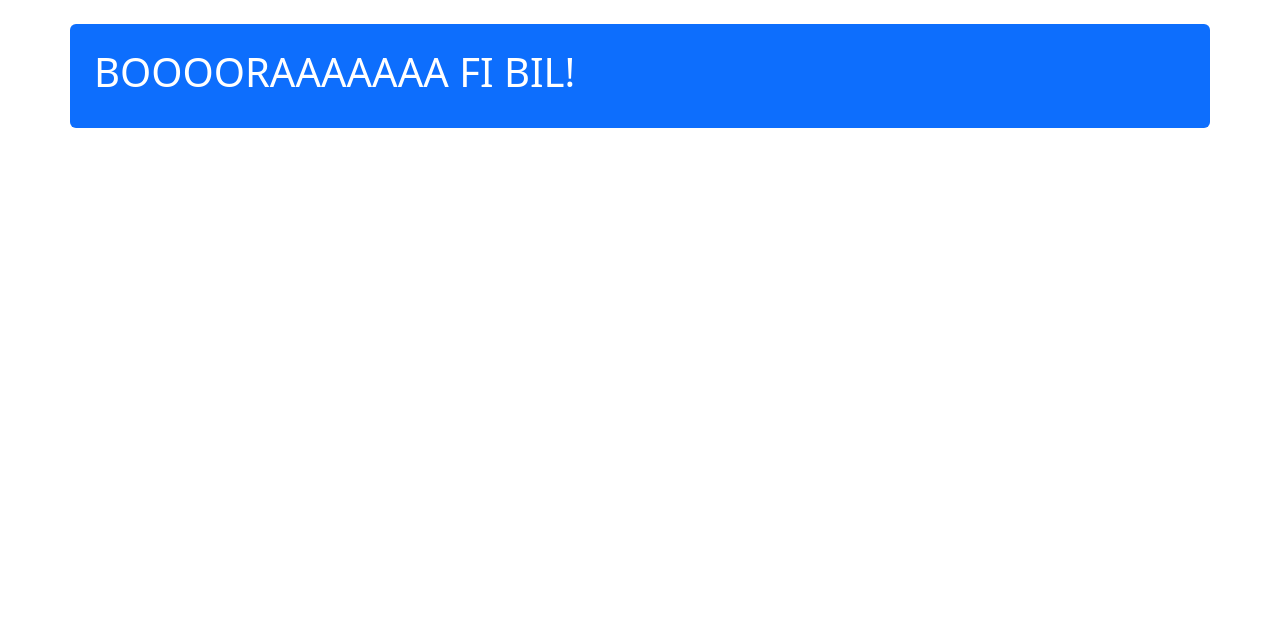
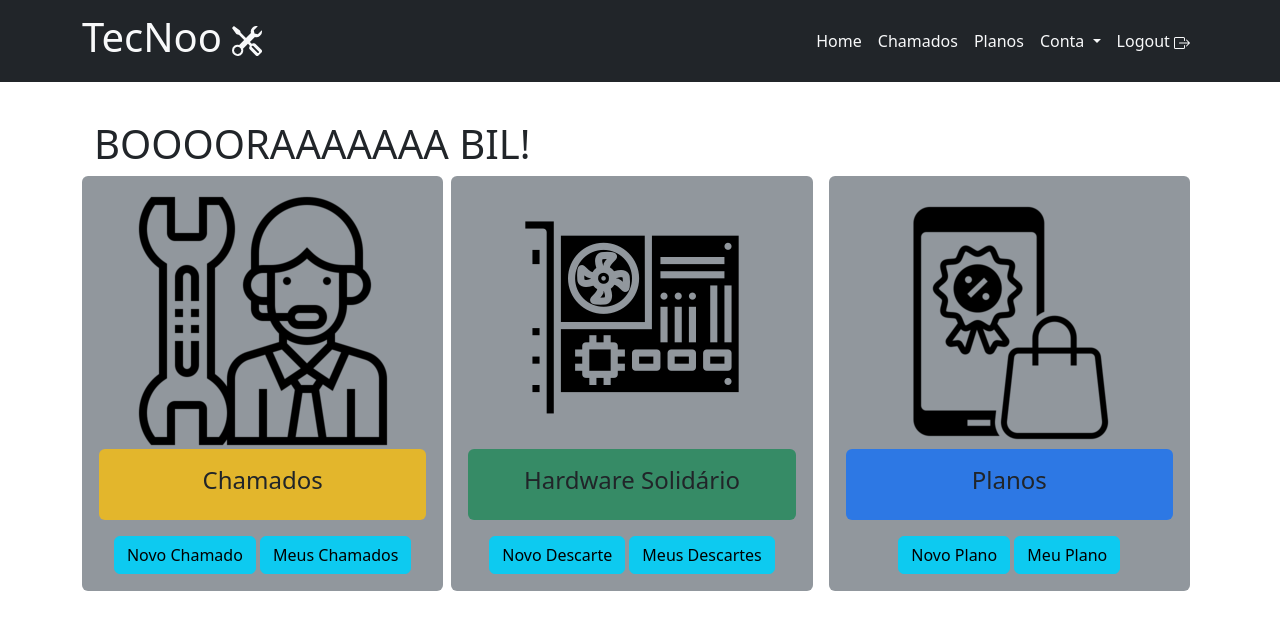
Before and after one commit to Ze-Edu/AppWebZe, a PHP site: page /client/index.php in a window 1280 px wide. Shown: the top 630 px of the page. Run offline with PHP 8.4, Linux system fonts and the light colour scheme.

Commit message:
implementando area do cliente

```diff
--- a/client/index.php
+++ b/client/index.php
@@ -1,23 +1,24 @@
+<?php
+//Inclui o sistema de autenticação
+//include('../php/acesso.php');
+//Inclui variável de ambiente
+include('../php/config_global.php');
+?>
+
 <!DOCTYPE html>
-<html lang="pt-BR">
+<html lang="en">
 <head>
-    <meta charset="UTF-8">
-    <meta http-equiv="X-UA-Compatible" content="IE=edge">
-    <meta name="viewport" content="width=device-width, initial-scale=1.0">
-    <link
-      href="https://cdn.jsdelivr.net/npm/bootstrap@5.2.1/dist/css/bootstrap.min.css"
-      rel="stylesheet"
-      integrity="sha384-iYQeCzEYFbKjA/T2uDLTpkwGzCiq6soy8tYaI1GyVh/UjpbCx/TYkiZhlZB6+fzT"
-      crossorigin="anonymous"
-    />
-    <link rel="stylesheet" href="../css/my_style.css" />
-    <title>Minha Área</title>
+  <meta charset="UTF-8">
+  <meta http-equiv="X-UA-Compatible" content="IE=edge">
+  <meta name="viewport" content="width=device-width, initial-scale=1.0">
+  <title><?php echo TECNOO; ?>&nbsp; Área Administrativa</title>
 </head>
 <body>
 
-<main class="container bg-primary text-white p-4 rounded my-4">
-    <h1>BOOOORAAAAAAA FI BIL!</h1>
-</main>
+<?php
+include('menu_cliente.php');
+include('menu_options_cliente.php');
+?>
 
 </body>
 </html>
--- /dev/null
+++ b/client/menu_cliente.php
@@ -0,0 +1,114 @@
+<!DOCTYPE html>
+<html lang="pt-BR">
+  <head>
+    <meta charset="UTF-8" />
+    <meta name="viewport" content="width=device-width, initial-scale=1.0" />
+    <link
+      href="https://cdn.jsdelivr.net/npm/bootstrap@5.2.1/dist/css/bootstrap.min.css"
+      rel="stylesheet"
+      integrity="sha384-iYQeCzEYFbKjA/T2uDLTpkwGzCiq6soy8tYaI1GyVh/UjpbCx/TYkiZhlZB6+fzT"
+      crossorigin="anonymous"
+    />
+    <link rel="stylesheet" href="css/my_style.css" />
+    <title>Tecnoo</title>
+  </head>
+  <body>
+
+    <!-- Inicio do header -->
+    <header>
+      <!-- Inicio do navbar -->
+      <nav class="navbar fixed-top navbar-expand-lg bg-dark">
+        <!-- Inicio container -->
+        <div class="container">
+          <a class="navbar-brand" href="#">
+            <h1 class="text-light bi bi-tools">
+              TecNoo
+              <svg
+                xmlns="http://www.w3.org/2000/svg"
+                width="30"
+                height="30"
+                fill="currentColor"
+                class="bi bi-tools"
+                viewBox="0 0 16 16"
+              >
+                <path
+                  d="M1 0 0 1l2.2 3.081a1 1 0 0 0 .815.419h.07a1 1 0 0 1 .708.293l2.675 2.675-2.617 2.654A3.003 3.003 0 0 0 0 13a3 3 0 1 0 5.878-.851l2.654-2.617.968.968-.305.914a1 1 0 0 0 .242 1.023l3.27 3.27a.997.997 0 0 0 1.414 0l1.586-1.586a.997.997 0 0 0 0-1.414l-3.27-3.27a1 1 0 0 0-1.023-.242L10.5 9.5l-.96-.96 2.68-2.643A3.005 3.005 0 0 0 16 3c0-.269-.035-.53-.102-.777l-2.14 2.141L12 4l-.364-1.757L13.777.102a3 3 0 0 0-3.675 3.68L7.462 6.46 4.793 3.793a1 1 0 0 1-.293-.707v-.071a1 1 0 0 0-.419-.814L1 0Zm9.646 10.646a.5.5 0 0 1 .708 0l2.914 2.915a.5.5 0 0 1-.707.707l-2.915-2.914a.5.5 0 0 1 0-.708ZM3 11l.471.242.529.026.287.445.445.287.026.529L5 13l-.242.471-.026.529-.445.287-.287.445-.529.026L3 15l-.471-.242L2 14.732l-.287-.445L1.268 14l-.026-.529L1 13l.242-.471.026-.529.445-.287.287-.445.529-.026L3 11Z"
+                />
+              </svg>
+            </h1>
+          </a>
+          <button
+            class="navbar-toggler"
+            type="button"
+            data-bs-toggle="collapse"
+            data-bs-target="#navbarSupportedContent"
+            aria-controls="navbarSupportedContent"
+            aria-expanded="false"
+            aria-label="Toggle navigation"
+          >
+            <span class="navbar-toggler-icon"></span>
+          </button>
+          <!-- Inicio menu -->
+          <div class="collapse navbar-collapse" id="navbarSupportedContent">
+            <ul class="navbar-nav ms-auto mb-2 mb-lg-0">
+              <li class="nav-item">
+                <a
+                  class="nav-link active text-light"
+                  aria-current="page"
+                  href="#"
+                  >Home</a
+                >
+              </li>
+              <li class="nav-item">
+                <a class="nav-link text-light" href="#contato">Chamados</a>
+              </li>
+              <li class="nav-item">
+                <a class="nav-link text-light" href="#planos">Planos</a>
+              </li>
+              <!-- Inicio do dropdown -->
+              <li class="nav-item dropdown">
+                <a
+                  class="nav-link dropdown-toggle text-light"
+                  href="#"
+                  role="button"
+                  data-bs-toggle="dropdown"
+                  aria-expanded="false"
+                >
+                  Conta
+                </a>
+                <ul class="dropdown-menu">
+                  <li><a class="dropdown-item" href="#dados">Meus dados</a></li>
+                  <li><a class="dropdown-item" href="#contato">Contato</a></li>
+                  <li><hr class="dropdown-divider" /></li>
+                  <li><a class="dropdown-item" href="#senha">Alterar Senha</a></li>
+                </ul>
+              </li>
+              <!-- Fim do dropdown -->
+              <li class="nav-item">
+                <a href="../php/logout.php" class="nav-link text-light bi bi-box-arrow-right">Logout
+                <svg xmlns="http://www.w3.org/2000/svg" width="16" height="16" fill="currentColor" class="bi bi-box-arrow-right" viewBox="0 0 16 16">
+  <path fill-rule="evenodd" d="M10 12.5a.5.5 0 0 1-.5.5h-8a.5.5 0 0 1-.5-.5v-9a.5.5 0 0 1 .5-.5h8a.5.5 0 0 1 .5.5v2a.5.5 0 0 0 1 0v-2A1.5 1.5 0 0 0 9.5 2h-8A1.5 1.5 0 0 0 0 3.5v9A1.5 1.5 0 0 0 1.5 14h8a1.5 1.5 0 0 0 1.5-1.5v-2a.5.5 0 0 0-1 0v2z"/>
+  <path fill-rule="evenodd" d="M15.854 8.354a.5.5 0 0 0 0-.708l-3-3a.5.5 0 0 0-.708.708L14.293 7.5H5.5a.5.5 0 0 0 0 1h8.793l-2.147 2.146a.5.5 0 0 0 .708.708l3-3z"/>
+</svg>
+                </a>
+              </li>
+            </ul>
+
+          </div>
+          <!-- Final do menu -->
+        </div>
+        <!-- Final do container -->
+      </nav>
+      <!-- Final do navbar -->
+    </header>
+    <!-- Fim do header -->
+
+    <!-- Link arquivos Bootstrap js -->
+    <script
+      src="https://cdn.jsdelivr.net/npm/bootstrap@5.2.1/dist/js/bootstrap.bundle.min.js"
+      integrity="sha384-u1OknCvxWvY5kfmNBILK2hRnQC3Pr17a+RTT6rIHI7NnikvbZlHgTPOOmMi466C8"
+      crossorigin="anonymous"
+    ></script>
+
+</body>
+</html>
--- /dev/null
+++ b/client/menu_options_cliente.php
@@ -0,0 +1,63 @@
+<!DOCTYPE html>
+<html lang="en">
+<head>
+    <meta charset="UTF-8">
+    <meta http-equiv="X-UA-Compatible" content="IE=edge">
+    <meta name="viewport" content="width=device-width, initial-scale=1.0">
+    <link
+      href="https://cdn.jsdelivr.net/npm/bootstrap@5.2.1/dist/css/bootstrap.min.css"
+      rel="stylesheet"
+      integrity="sha384-iYQeCzEYFbKjA/T2uDLTpkwGzCiq6soy8tYaI1GyVh/UjpbCx/TYkiZhlZB6+fzT"
+      crossorigin="anonymous"
+    />
+    <link rel="stylesheet" href="css/my_style.css" />
+    <title>Tecnoo</title>
+</head>
+<body>
+
+<main class="container text-dark p-4 rounded my-4 pt-5">
+    <h1 class="pt-5">BOOOORAAAAAAA BIL!</h1>
+        <!-- Inicio row -->
+        <div class="row">
+          <!-- Inicio botão Principal chamados -->
+          <div class="alert bg-secondary text-center bg-opacity-75 col " >
+                <img src="../img/chamados.png" alt="">
+                <br>
+            <div class="alert bg-warning bg-opacity-75 "><h4>Chamados</h4></div>
+
+            <div class="">
+              <a href=""><button type="button" class="btn btn-info">Novo Chamado</button></a>
+              <a href=""><button type="button" class="btn btn-info">Meus Chamados</button></a>
+            </div>
+          </div>
+          <!-- Fim botão Principal chamados -->
+
+           <!-- Inicio botão Principal Hardware solidário -->
+          <div class="alert bg-secondary mx-2 text-center bg-opacity-75 col " >
+                <img src="../img/hardware.png" alt="">
+            <div class="alert bg-success bg-opacity-75 "><h4>Hardware Solidário</h4></div>
+
+            <div class="">
+              <a href=""><button type="button" class="btn btn-info">Novo Descarte</button></a>
+              <a href=""><button type="button" class="btn btn-info">Meus Descartes</button></a>
+            </div>
+          </div>
+          <!-- Fim botão Principal Hardware solidário -->
+
+          <!-- Inicio botão Principal planos -->
+          <div class="alert bg-secondary mx-2 text-center bg-opacity-75 col " >
+                <img src="../img/planos.png" alt="">
+            <div class="alert bg-primary bg-opacity-75 "><h4>Planos</h4></div>
+
+            <div class="">
+              <a href=""><button type="button" class="btn btn-info">Novo Plano</button></a>
+              <a href=""><button type="button" class="btn btn-info">Meu Plano</button></a>
+            </div>
+          </div>
+          <!-- Fim botão Principal planos  -->
+        </div>
+        <!-- Fim row -->
+</main>
+
+</body>
+</html>
--- /dev/null
+++ b/php/config_global.php
@@ -0,0 +1,3 @@
+<?php
+const TECNOO = "TecNoo";
+?>
```
Also changed, not shown: img/chamados.png (added), img/hardware.png (added), img/planos.png (added).
